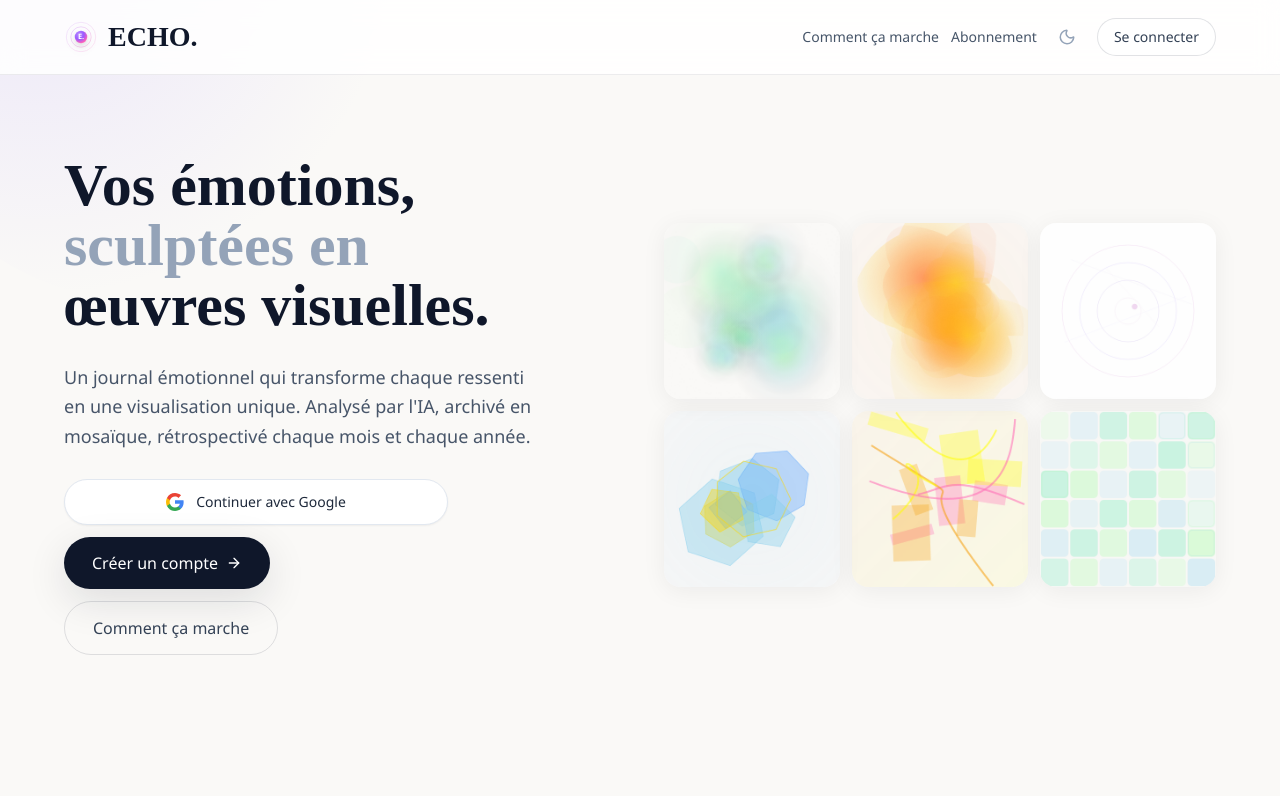
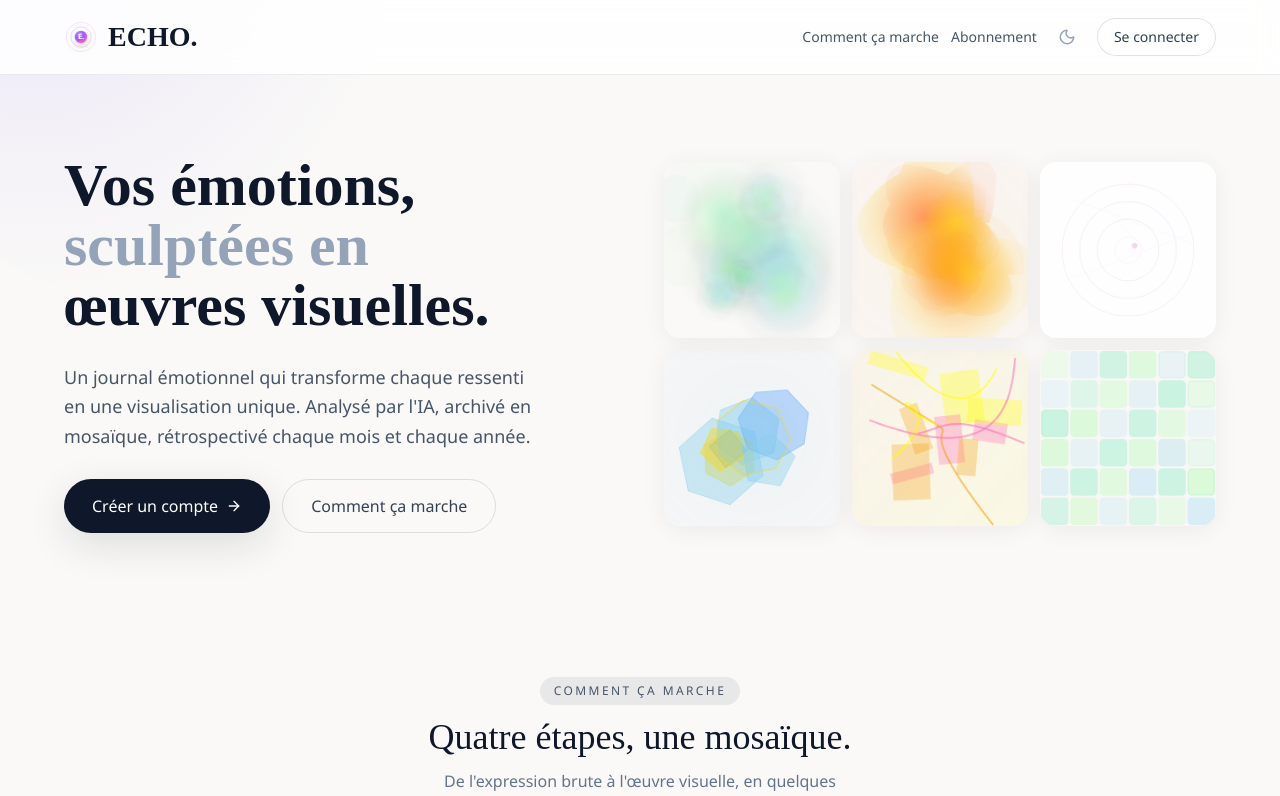
Before and after one commit to Marema06/echo_app, a Next.js app: page / in a window 1280 px wide. Shown: the top 796 px of the page. Built offline with nearby package versions, Linux system fonts and the light colour scheme.

Commit message:
Remove Google button from landing page hero

```diff
--- a/src/app/page.tsx
+++ b/src/app/page.tsx
@@ -10,7 +10,6 @@ import {
   Mic, Sparkles, Grid3X3, Brain,
   ArrowRight, CheckCircle2,
 } from 'lucide-react';
-import { GoogleButton } from '@/components/ui/google-button';
 
 const DEMO_TILES: { emotion: EmotionName; intensity: number; style: VisualizationStyle; label: string }[] = [
   { emotion: 'sérénité', intensity: 7, style: 'aquarelle', label: 'Sérénité' },
@@ -107,8 +106,6 @@ export default function HomePage() {
             Analysé par l&apos;IA, archivé en mosaïque, rétrospectivé chaque mois et chaque année.
           </p>
 
-          <div className="flex flex-col gap-3 w-full max-w-sm">
-            <GoogleButton next="/dashboard" />
           <div className="flex flex-wrap gap-3">
             <Link
               href="/signup"
@@ -125,7 +122,6 @@ export default function HomePage() {
             >
               Comment ça marche
             </a>
-            </div>
           </div>
 
         </div>
```
Lines whose indentation alone changed are shown as unchanged.
